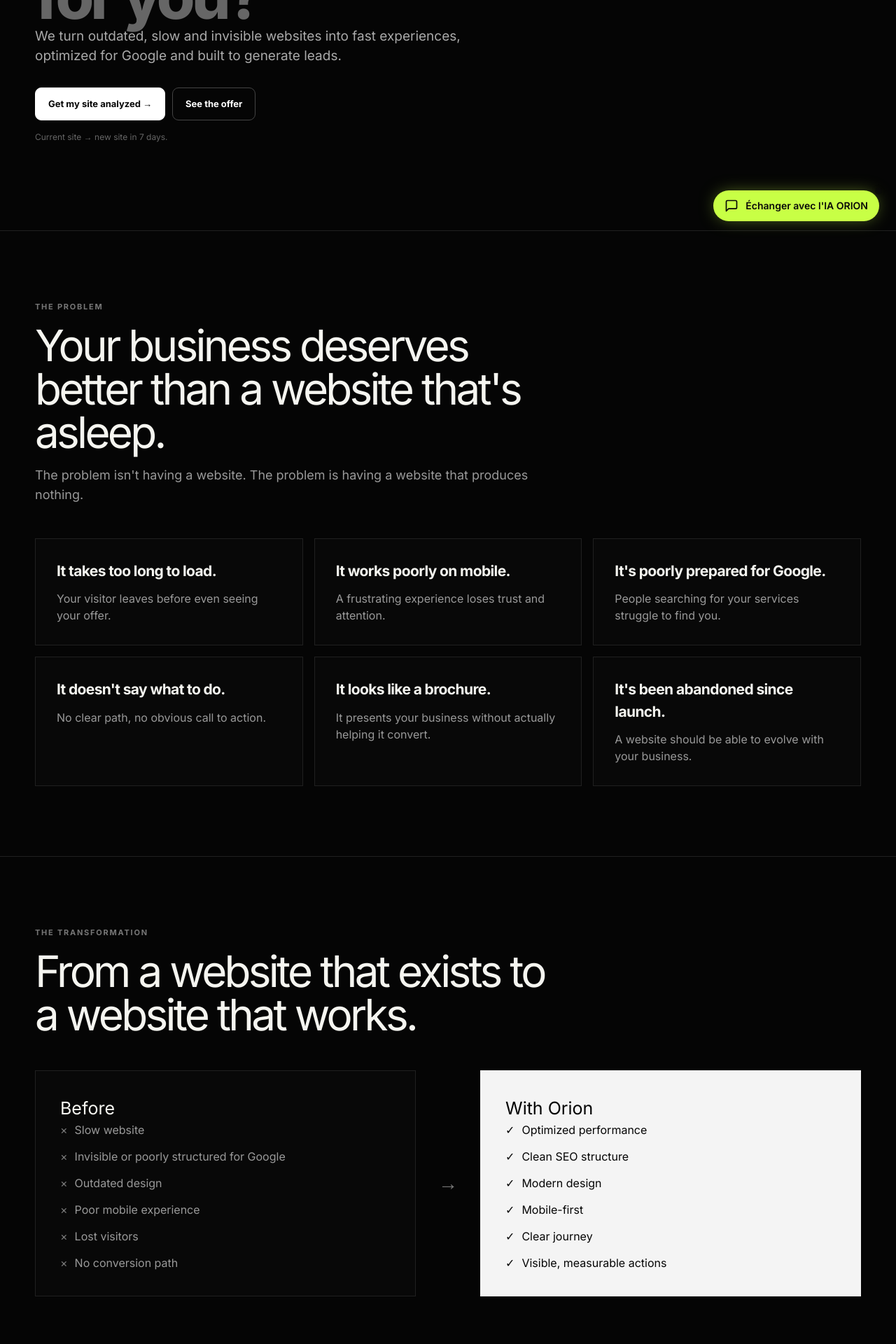
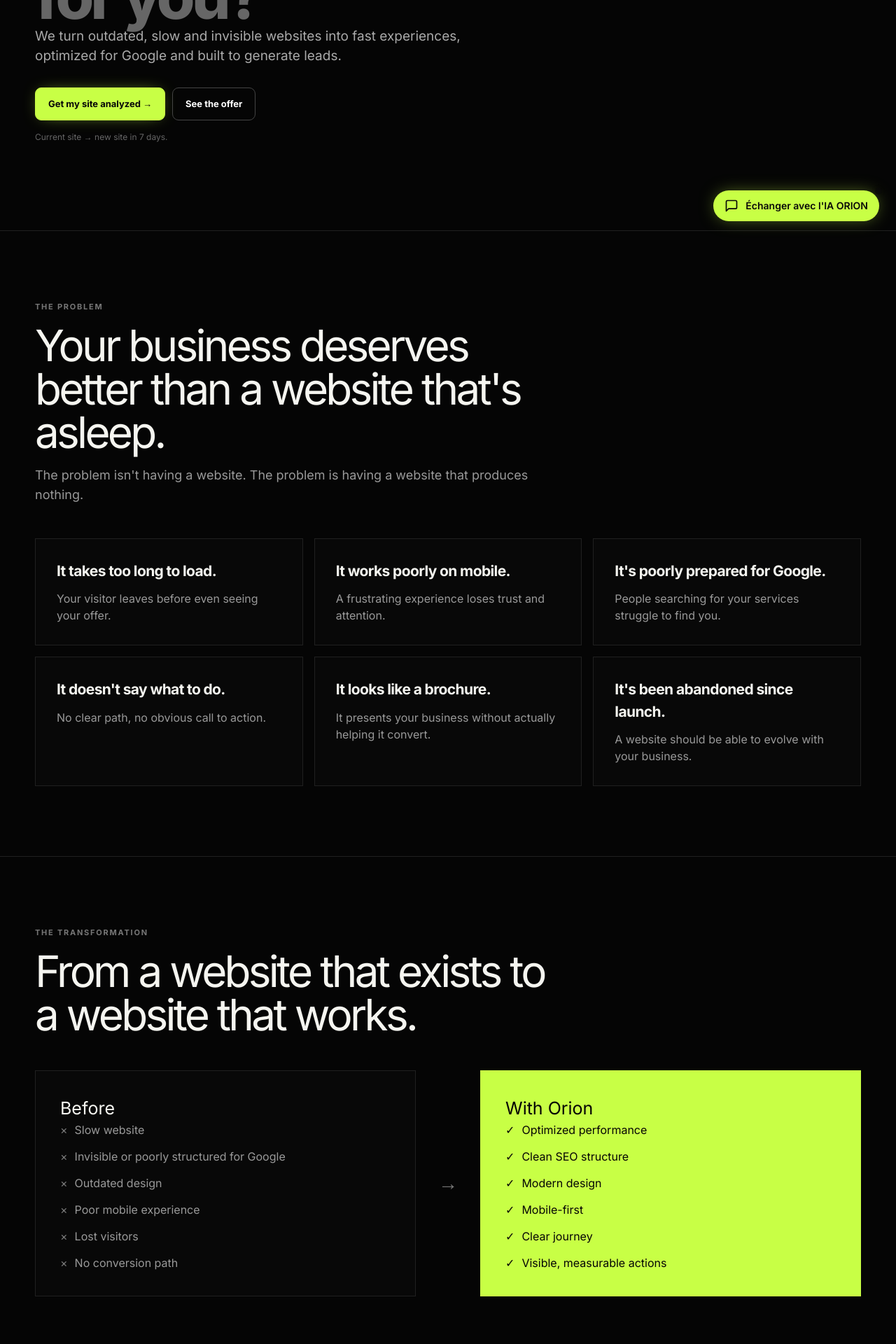
Before and after one commit to bk2024b/Orion, a Next.js app: page /en/websites in a window 1280 px wide. Shown: the part 460-2380 px from the top of the page at 70% size. Built offline with nearby package versions, Linux system fonts and the light colour scheme.

Commit message:
fix: harmonize websites page with Orion lime accent

```diff
--- a/src/app/[locale]/websites/page.tsx
+++ b/src/app/[locale]/websites/page.tsx
@@ -65,9 +65,9 @@ export default async function WebsitesOfferPage({
   const faqItems = t.raw("faq.items") as FaqItem[];
 
   const primaryBtn =
-    "inline-flex items-center justify-center gap-2 rounded-[9px] border border-white bg-white px-[18px] py-[13px] text-[13px] font-bold text-[#080808] transition-transform hover:-translate-y-0.5";
+    "inline-flex items-center justify-center gap-2 rounded-[9px] border border-lime bg-lime px-[18px] py-[13px] text-[13px] font-bold text-[#080808] shadow-[0_0_24px_-10px_rgba(200,255,69,0.8)] transition-all hover:-translate-y-0.5 hover:brightness-95";
   const ghostBtn =
-    "inline-flex items-center justify-center gap-2 rounded-[9px] border border-[#444] bg-transparent px-[18px] py-[13px] text-[13px] font-bold text-white transition-all hover:-translate-y-0.5 hover:border-[#777]";
+    "inline-flex items-center justify-center gap-2 rounded-[9px] border border-[#444] bg-transparent px-[18px] py-[13px] text-[13px] font-bold text-white transition-all hover:-translate-y-0.5 hover:border-lime hover:text-lime";
 
   return (
     <div>
@@ -167,7 +167,7 @@ export default async function WebsitesOfferPage({
                 →
               </div>
 
-              <div className="border border-[#f4f4f4] bg-[#f4f4f4] p-[35px] text-[#050505]">
+              <div className="border border-lime/50 bg-lime p-[35px] text-[#050505]">
                 <h3 className="mt-0 text-[25px]">{t("transform.afterTitle")}</h3>
                 <ul className="grid gap-3.5 p-0">
                   {afterItems.map((item, idx) => (
@@ -273,7 +273,7 @@ export default async function WebsitesOfferPage({
                   </div>
                   <div className="my-2.5 h-[7px] bg-[#292929]" />
                   <div className="my-2.5 h-[7px] w-[55%] bg-[#292929]" />
-                  <span className="mt-4 inline-block rounded-[9px] border border-white bg-white px-[18px] py-[13px] text-[13px] font-bold text-[#080808]">
+                  <span className="mt-4 inline-block rounded-[9px] border border-lime bg-lime px-[18px] py-[13px] text-[13px] font-bold text-[#080808]">
                     {t("showcase.newCtaLabel")}
                   </span>
                   <div className="mt-7 grid grid-cols-2 border-t border-line sm:grid-cols-4">
@@ -343,7 +343,7 @@ export default async function WebsitesOfferPage({
           </Reveal>
 
           <Reveal delay={0.1}>
-            <div className="border border-[#f4f4f4] bg-[#f4f4f4] p-7 text-[#050505] md:p-[42px]">
+            <div className="border border-lime/50 bg-lime p-7 text-[#050505] shadow-[0_0_40px_-18px_rgba(200,255,69,0.65)] md:p-[42px]">
               <div className="grid grid-cols-1 gap-8 md:grid-cols-[1.2fr_0.8fr] md:gap-[50px]">
                 <div>
                   <h3 className="m-0 text-[28px] leading-[1.1] md:text-[34px]">
@@ -353,7 +353,7 @@ export default async function WebsitesOfferPage({
                   <div className="my-5 text-[42px] font-black leading-none tracking-[-0.07em] md:text-[55px]">
                     {t("offer.price")}
                   </div>
-                  <OpenChatButton className="inline-flex items-center justify-center gap-2 rounded-[9px] border border-[#050505] bg-[#050505] px-[18px] py-[13px] text-[13px] font-bold text-white transition-transform hover:-translate-y-0.5">
+                  <OpenChatButton className="inline-flex items-center justify-center gap-2 rounded-[9px] border border-[#080808] bg-[#080808] px-[18px] py-[13px] text-[13px] font-bold text-lime transition-all hover:-translate-y-0.5 hover:brightness-95">
                     {t("offer.cta")} →
                   </OpenChatButton>
                 </div>
@@ -394,7 +394,7 @@ export default async function WebsitesOfferPage({
               <Reveal key={idx} delay={idx * 0.08} className="h-full">
                 <div
                   className={`flex h-full min-h-[430px] flex-col border p-[30px] transition-all hover:-translate-y-1.5 ${
-                    featured ? "border-white" : "border-line bg-surface-card"
+                    featured ? "border-lime bg-lime/[0.04]" : "border-line bg-surface-card"
                   }`}
                 >
                   <div className="text-[11px] font-bold uppercase tracking-[0.16em] text-[#777]">
@@ -408,7 +408,7 @@ export default async function WebsitesOfferPage({
                   <ul className="my-5 grid flex-1 list-none gap-2.5 p-0 text-[#aaa]">
                     {tier.features.map((f, i) => (
                       <li key={i} className="flex items-start gap-2.5">
-                        <span className="text-white">✓</span>
+                        <span className="text-lime">✓</span>
                         {f}
                       </li>
                     ))}
```
